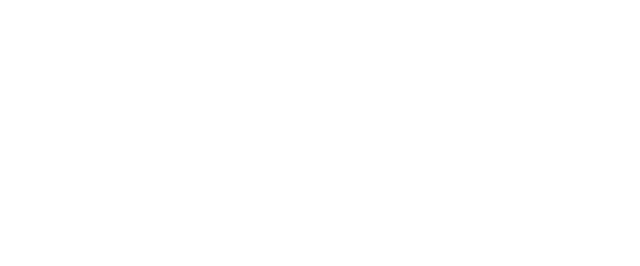
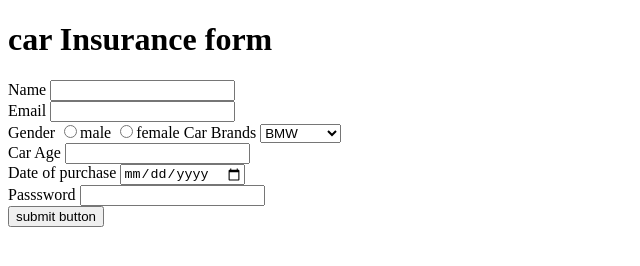
Before and after one commit to acciojob/car-insurance-form-Deepkunal, a website: page main.html in a window 1280 px wide. Shown: the whole page, without its empty margins (0-640 px from the left). Drawn offline with Linux system fonts and the light colour scheme.

Commit message:
created a submission

```diff
--- a/main.html
+++ b/main.html
@@ -8,6 +8,38 @@
 
 <body>
 	<!-- the entire body must be written by student -->
+	<form method="post">
+		<div>
+			<h1> car Insurance form
+		</div>
+		<div>
+			<label for="name">Name</label>
+			<input type="text" id ="name"><br>
+			<label for="email">Email</label>
+			<input type="email" id="email"><br>
+			<label for="gender">Gender</label>
+			<input type="radio" id ="male" value="male">male
+			<input type="radio" id="female" value="female">female
+			<label for="carbrand" >Car Brands</label>
+			<select name="cars" id="cars">
+				<option value="bmw">BMW</option>
+				<option value="audi">Audi</option>
+				<option value="Mercedez">Mercedez</option>
+			</select><br>
+			<label for="carage">Car Age</label>
+			<input type="number" id="carage"><br>
+			<label for="dop">Date of purchase</label>
+			<input type="date" id="dop"><br>
+			<label for="password">Passsword</label>
+			<input type="password" id="password"><br>
+			<button type="submit" id="submit">submit button</button>
+
+
+
+
+
+		</div>
+	</form>
     <script type="text/javascript" src="./script.js">
 </script>
 
```
